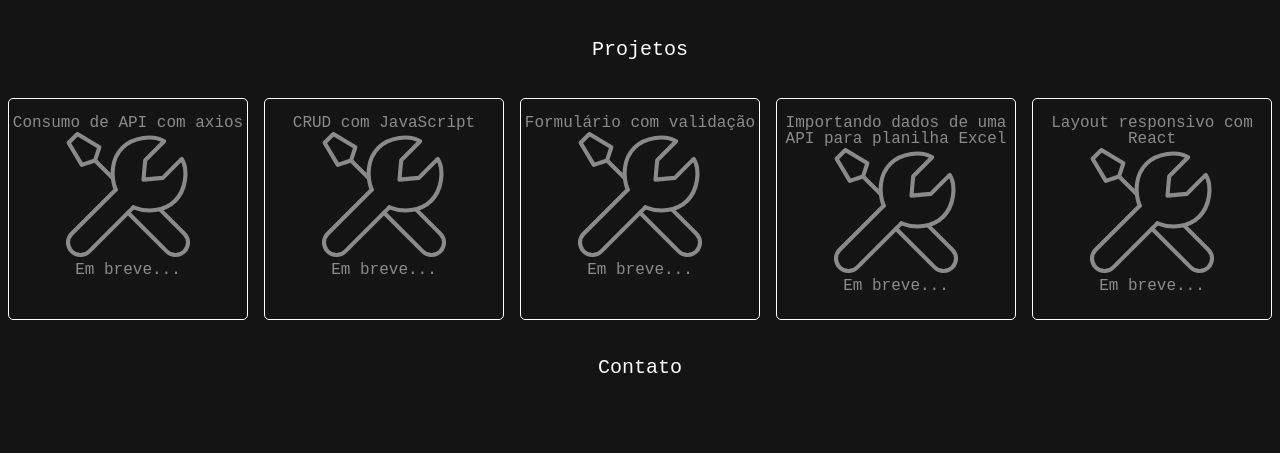
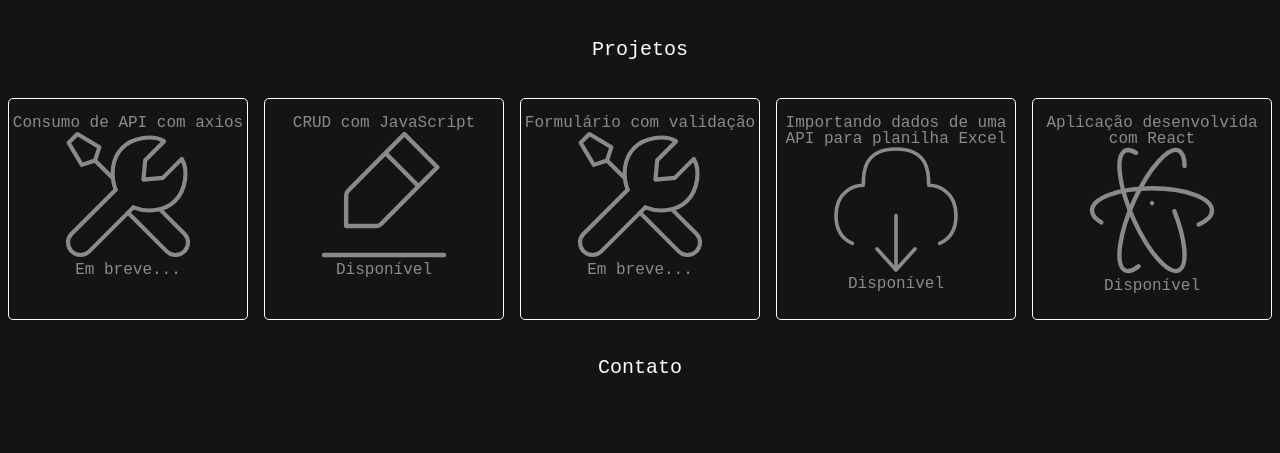
Before and after one commit to Callegari0/Projetos-e-contato, a plain HTML site: page index.html in a window 1280 px wide. Shown: the part 694-1147 px from the top of the page. Drawn offline with nearby package versions, Linux system fonts and the light colour scheme; a web font is replaced by a local one.

Commit message:
Att commit

```diff
--- a/index.html
+++ b/index.html
@@ -93,10 +93,10 @@
 
                 <span class="main-div-span-style" data-aos="fade-up">
                     <span class="main-div-span-transition">
-                        <a href="#">
+                        <a target="_blank" href="https://callegari0.github.io/API-CRUD/pages/">
                             <h3>CRUD com JavaScript </h3>
-                            <img src="./img/em-breve.svg" alt="Manutenção-símbolo">
-                            <p>Em breve...</p>
+                            <img src="./img/crud.svg" alt="Manutenção-símbolo">
+                            <p>Disponível</p>
                         </a>
                     </span>
                 </span>
@@ -114,20 +114,21 @@
 
                 <span class="main-div-span-style" data-aos="fade-up">
                     <span class="main-div-span-transition">
-                        <a href="#">
+                        <a target="_blank"
+                            href="https://github.com/Callegari0/Importando-dados-de-uma-API-para-Planilha-Excel">
                             <h3>Importando dados de uma API para planilha Excel </h3>
-                            <img src="./img/em-breve.svg" alt="Manutenção-símbolo">
-                            <p>Em breve...</p>
+                            <img src="./img/importar-excel.svg" alt="Manutenção-símbolo">
+                            <p>Disponível</p>
                         </a>
                     </span>
                 </span>
 
                 <span class="main-div-span-style" data-aos="fade-up">
                     <span class="main-div-span-transition">
-                        <a href="#">
-                            <h3>Layout responsivo com React </h3>
-                            <img src="./img/em-breve.svg" alt="Manutenção-símbolo">
-                            <p>Em breve...</p>
+                        <a target="_blank" href="https://github.com/Callegari0/Layout-desenv-React">
+                            <h3>Aplicação desenvolvida com React </h3>
+                            <img src="./img/react.svg" alt="Manutenção-símbolo">
+                            <p>Disponível</p>
                         </a>
                     </span>
                 </span>
```
Also changed, not shown: img/crud.svg (added), img/importar-excel.svg (added), img/react.svg (added).
